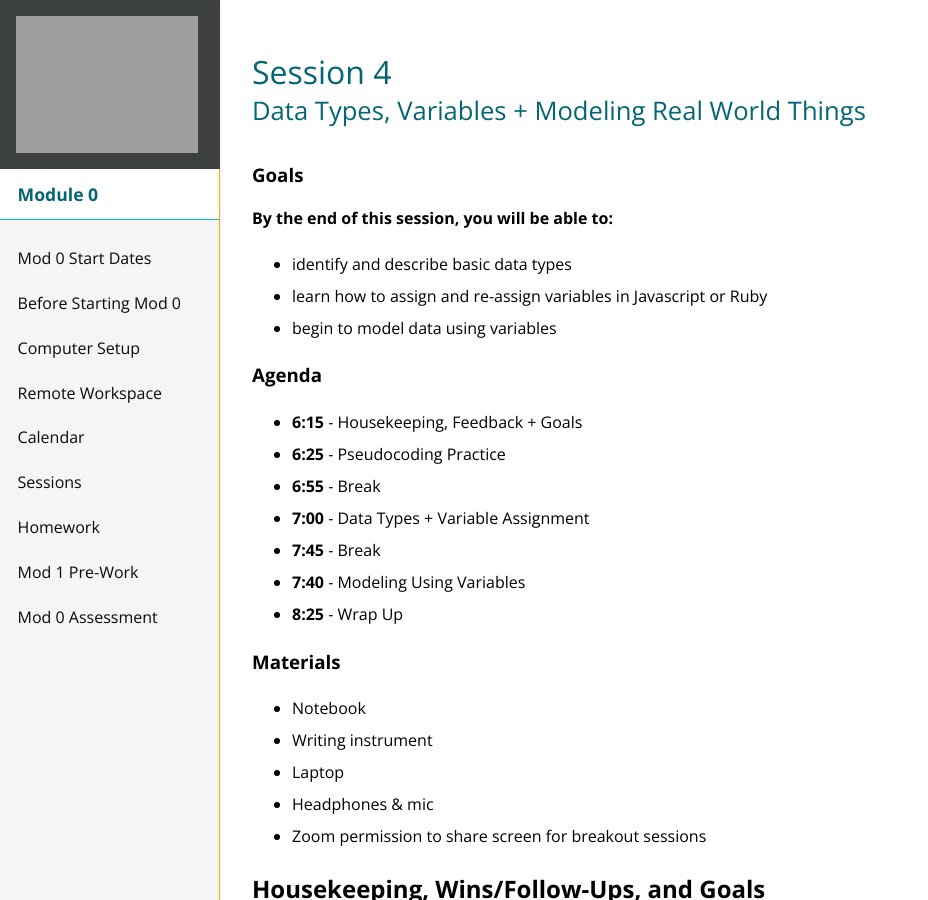
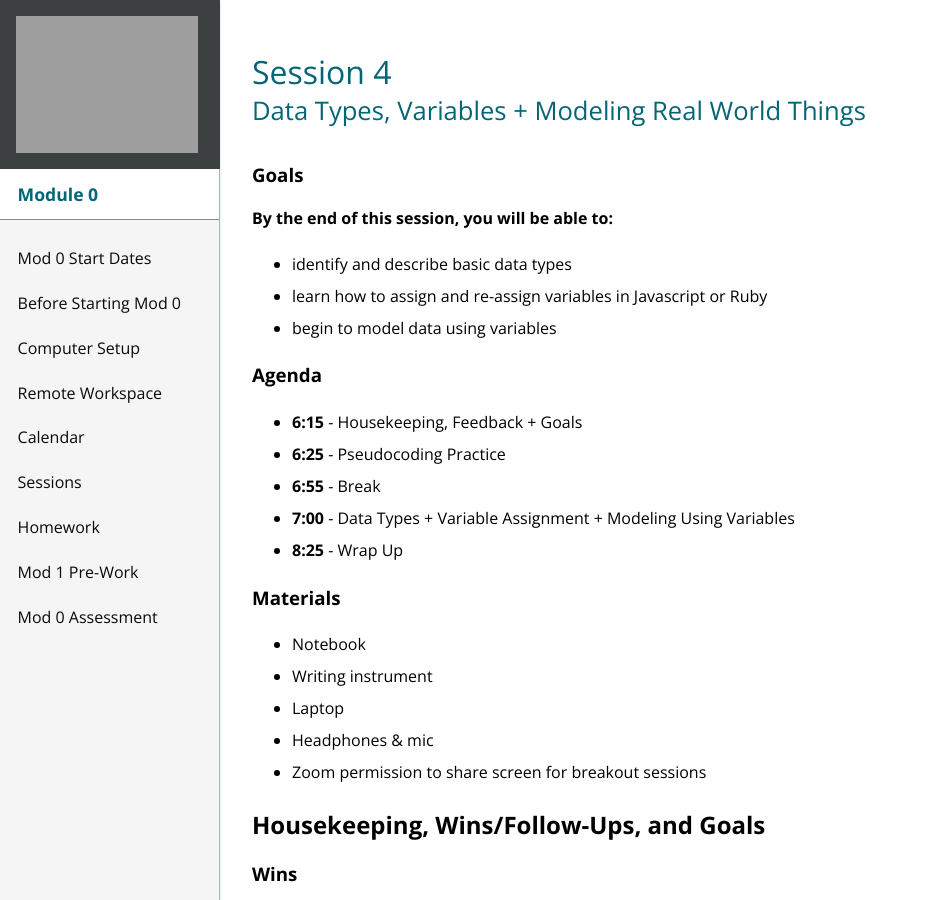
Before and after one commit to turingschool/mod-0-curriculum, a Jekyll site: the page built from session4/index.md, in a window 1280 px wide and 900 px high. Shown: the whole window, without its empty margins (0-928 px from the left). Built offline with Jekyll 4.4.1, drawn with Linux system fonts in a browser that asks for light colours; nearby versions of some CDN libraries.

Commit message:
Adjust PS breakouts

```diff
--- a/session4/index.md
+++ b/session4/index.md
@@ -15,9 +15,7 @@ subheading: Data Types, Variables + Modeling Real World Things
   - **6:15** - Housekeeping, Feedback + Goals
   - **6:25** - Pseudocoding Practice
   - **6:55** - Break
-  - **7:00** - Data Types + Variable Assignment
-  - **7:45** - Break
-  - **7:40** - Modeling Using Variables
+  - **7:00** - Data Types + Variable Assignment + Modeling Using Variables
   - **8:25** - Wrap Up
 
 ### Materials
```
Also changed, not shown: session5/index.md (+1 -2 lines).
